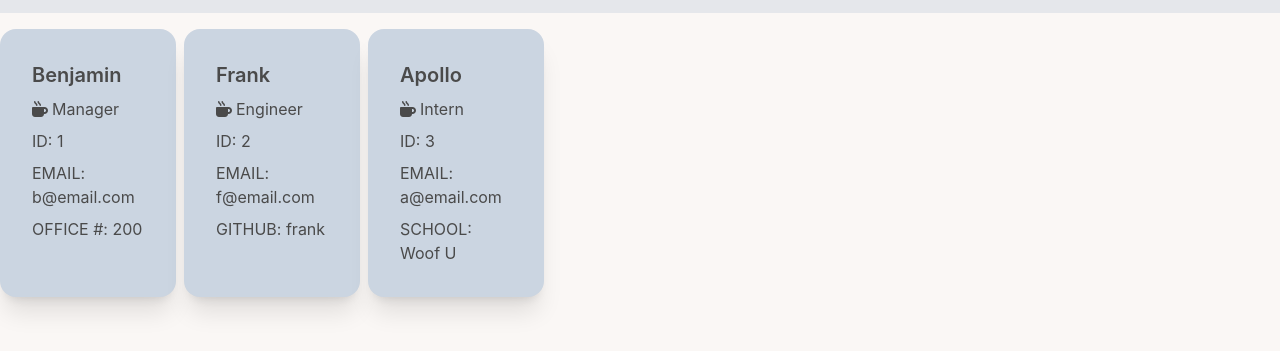
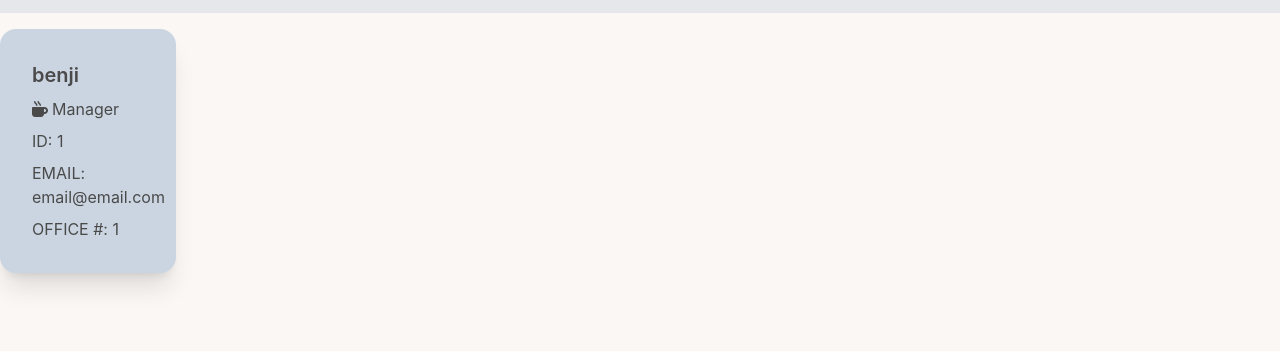
Before and after one commit to TommyAlv/Challenge10-TeamProfileGenerator, a website: page index.html in a window 1280 px wide. Shown: the part 51-402 px from the top of the page. Drawn offline with nearby package versions, Linux system fonts and the light colour scheme.

```diff
--- a/index.html
+++ b/index.html
@@ -31,31 +31,11 @@
 
         <div class="card w-48 lg:w-56 bg-slate-300 shadow-xl">
             <div class="card-body">
-                <h2 class="card-title">Benjamin</h2>
+                <h2 class="card-title">benji</h2>
                 <div><i class="fa-sharp fa-solid fa-mug-hot mr-1"></i>Manager</div>
                 <row class="">ID: <span>1</span></row>
-                <row>EMAIL: <span>b@email.com</span></row>
-                <row>OFFICE #: <span>200</span></row>
-            </div>
-        </div>
-
-        <div class="card w-48 lg:w-56 bg-slate-300 shadow-xl">
-            <div class="card-body">
-                <h2 class="card-title">Frank</h2>
-                <div><i class="fa-sharp fa-solid fa-mug-hot mr-1"></i>Engineer</div>
-                <row class="">ID: <span>2</span></row>
-                <row>EMAIL: <span>f@email.com</span></row>
-                <row>GITHUB: <span>frank</span></row>
-            </div>
-        </div>
-
-        <div class="card w-48 lg:w-56 bg-slate-300 shadow-xl">
-            <div class="card-body">
-                <h2 class="card-title">Apollo</h2>
-                <div><i class="fa-sharp fa-solid fa-mug-hot mr-1"></i>Intern</div>
-                <row class="">ID: <span>3</span></row>
-                <row>EMAIL: <span>a@email.com</span></row>
-                <row>SCHOOL: <span>Woof U</span></row>
+                <row>EMAIL: <a href='mailto:email@email.com'>email@email.com</a></row>
+                <row>OFFICE #: <span>1</span></row>
             </div>
         </div>
 
```
Also changed, not shown: assets/js/pageLayout.js (+4 -4 lines).
